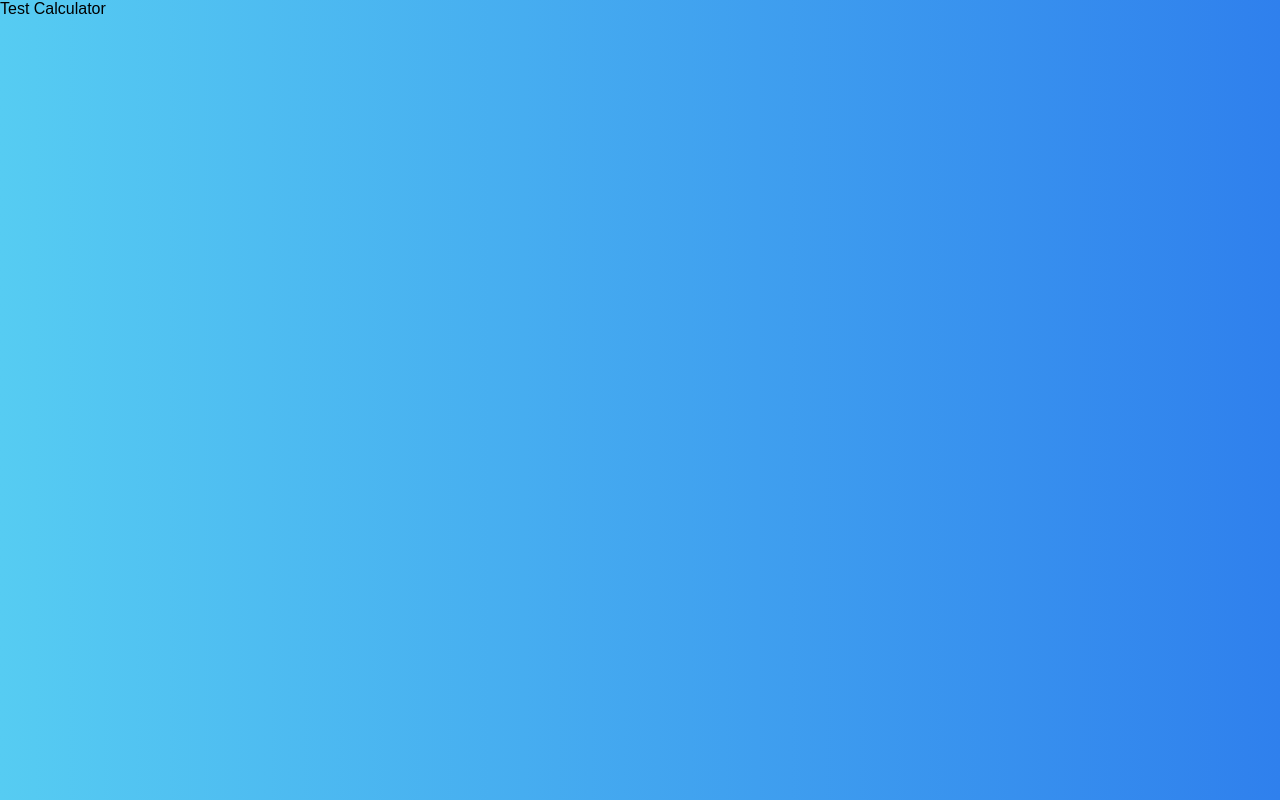
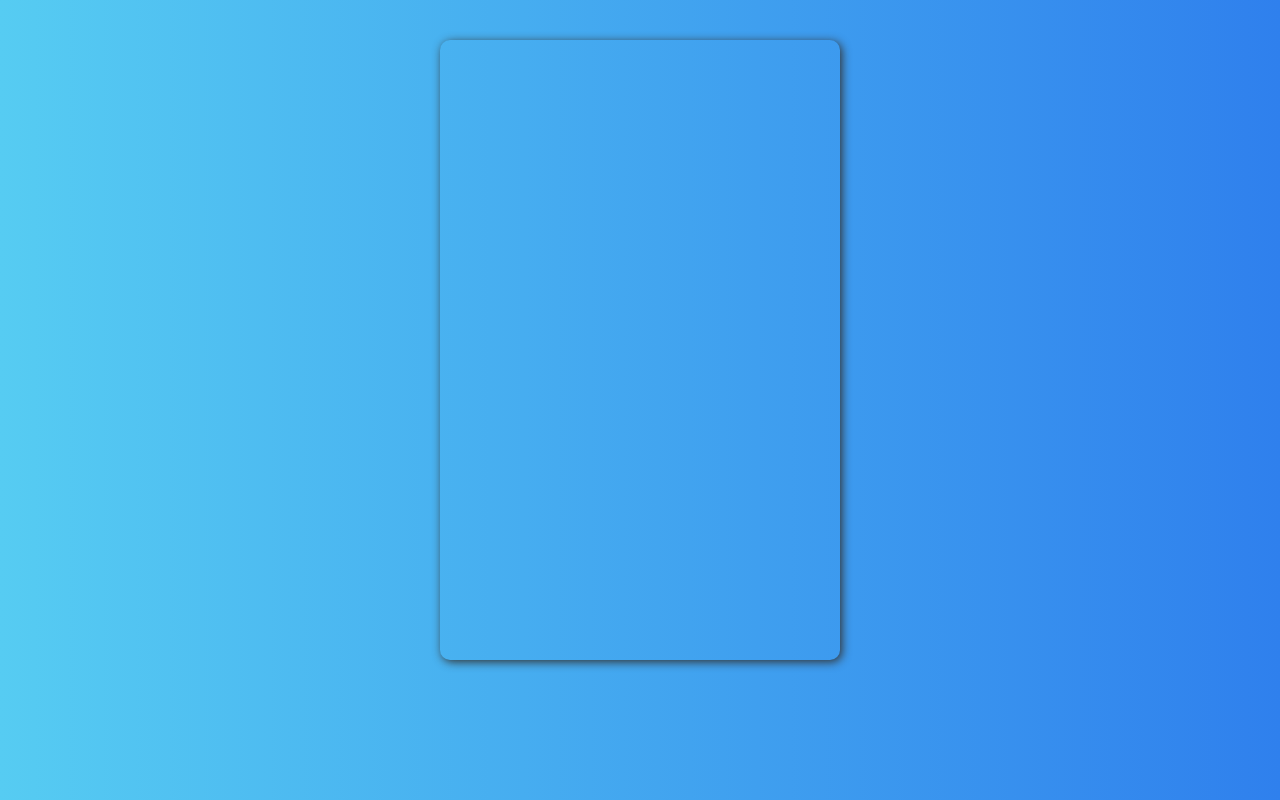
Before and after one commit to diegofdg/calculator, a React (Create React App) app: page / in a window 1280 px wide. Built offline with nearby package versions, Linux system fonts and the light colour scheme.

Commit message:
creating the main container styled component

```diff
--- a/package.json
+++ b/package.json
@@ -9,6 +9,7 @@
     "react": "^17.0.2",
     "react-dom": "^17.0.2",
     "react-scripts": "4.0.3",
+    "styled-components": "^5.3.1",
     "web-vitals": "^1.1.2"
   },
   "scripts": {
--- /dev/null
+++ b/src/components/Calculator/Styled/index.js
@@ -0,0 +1,13 @@
+import styled from "styled-components";
+
+export const Container = styled.div`
+    display: grid;
+    justify-content: center;
+    align-content: center;
+    width: 400px;
+    margin: 40px auto;
+    grid-template-columns: repeat(4, 100px);
+    grid-template-rows: minmax(120px, auto) repeat(5, 100px);
+    box-shadow: 2px 2px 10px #333;
+    border-radius: 10px;
+`
--- a/src/components/Calculator/index.js
+++ b/src/components/Calculator/index.js
@@ -1,8 +1,9 @@
 import React from 'react';
+import { Container } from './Styled';
 
 const Calculator = () => {
     return (
-        <div>Test Calculator</div>
+        <Container />
     );
 };
 
```
Also changed, not shown: 1 other file (tests, documents, lock files or other folders).
